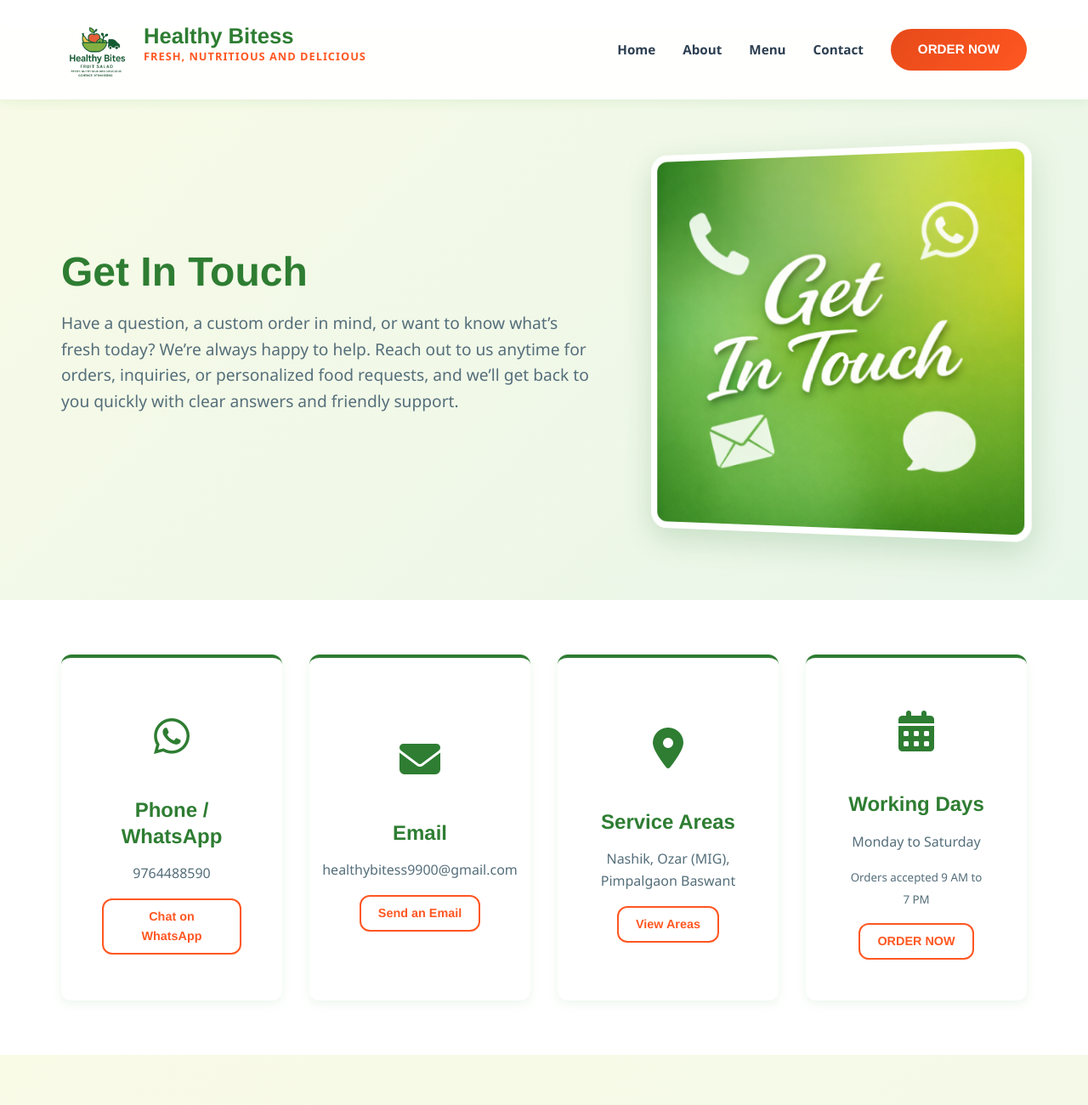
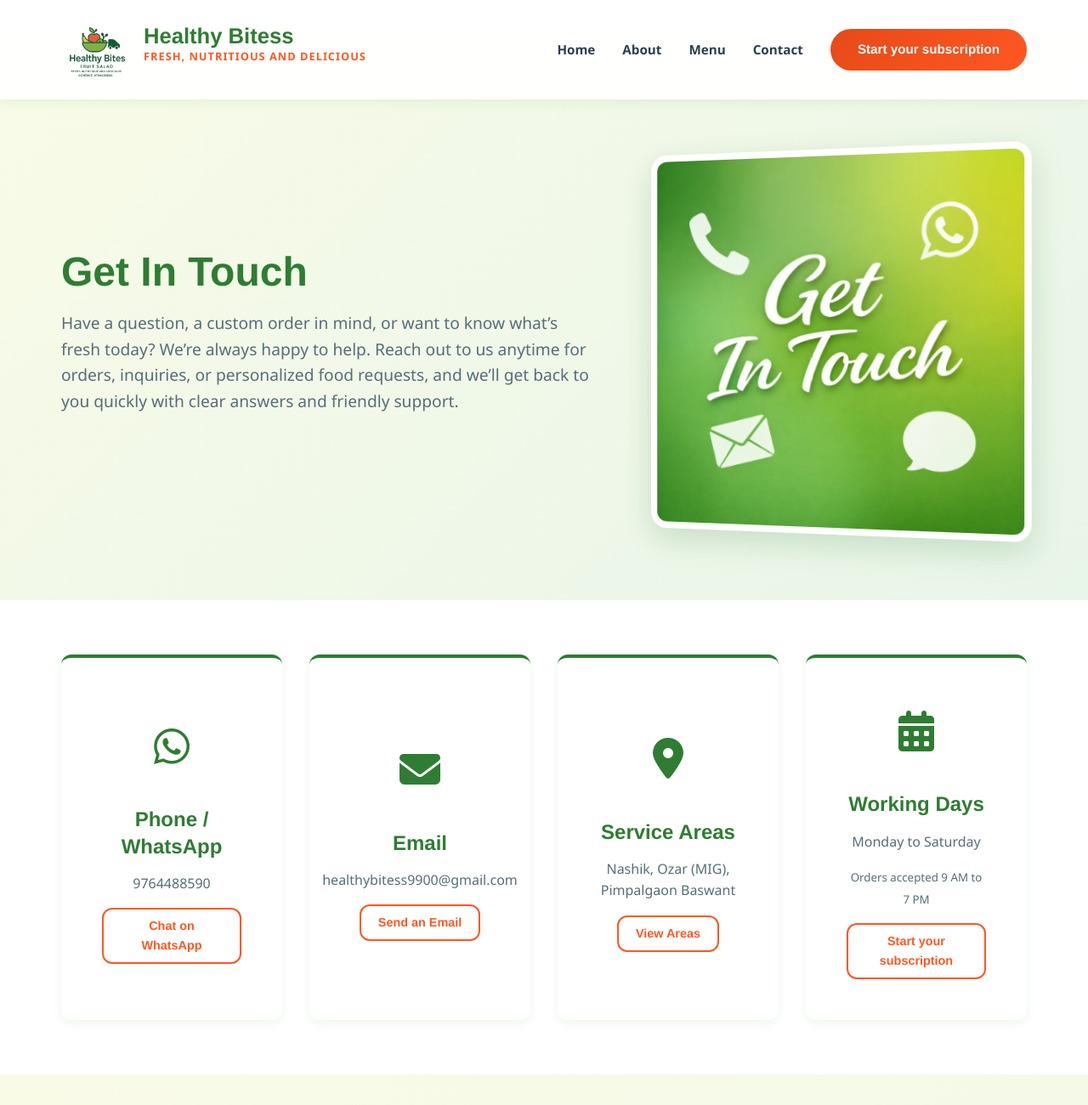
Before and after one commit to healthybitess/healthybitess.github.io, a plain HTML site: page contact.html in a window 1280 px wide. Shown: the top 1300 px of the page at 85% size. Drawn offline with Linux system fonts and the light colour scheme.

Commit message:
Update contact.html

```diff
--- a/contact.html
+++ b/contact.html
@@ -26,7 +26,7 @@
                     <li><a href="menu.html">Menu</a></li>
                     <li><a href="contact.html">Contact</a></li>
                 </ul>
-                <a href="https://wa.me/919764488590" class="btn cta-btn">ORDER NOW</a>
+                <a href="https://wa.me/919764488590" class="btn cta-btn">Start your subscription</a>
             </nav>
             <button class="mobile-menu-btn">
                 <i class="fas fa-bars"></i>
@@ -88,7 +88,7 @@
                         <h3>Working Days</h3>
                         <p>Monday to Saturday</p>
                         <p><small>Orders accepted 9 AM to 7 PM</small></p>
-                        <a href="https://wa.me/919764488590" class="btn outline-btn small-btn">ORDER NOW</a>
+                        <a href="https://wa.me/919764488590" class="btn outline-btn small-btn">Start your subscription</a>
                     </div>
                 </div>
             </div>
@@ -316,4 +316,5 @@
 
     <script src="assests/script.js"></script>
 </body>
+
 </html>
```
